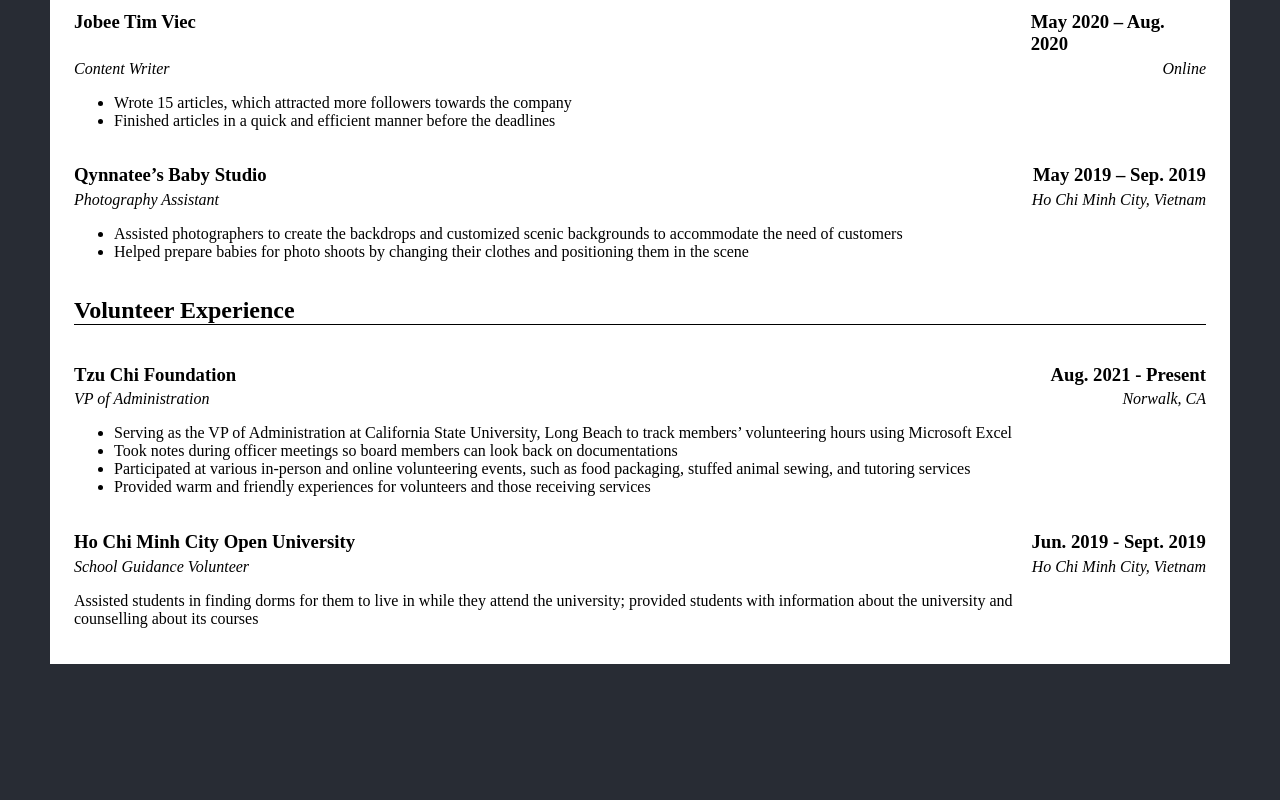
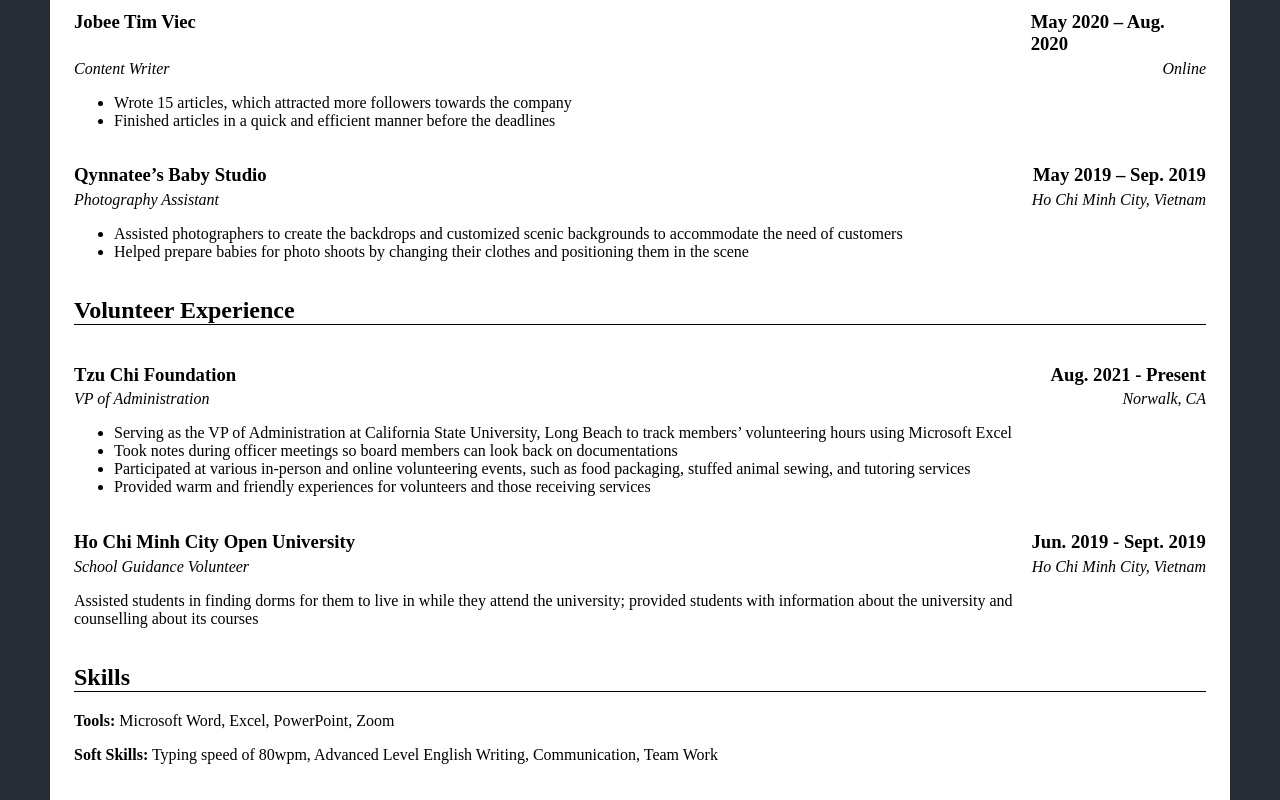
Before and after one commit to Brian-E-Nguyen/Thu-Website, a JavaScript app: page /resume in a window 1280 px wide. Shown: the part 592-1392 px from the top of the page. Before the commit the page ends 1256 px from the top, so only its background shows below. Built offline with nearby package versions, Linux system fonts and the light colour scheme.

Commit message:
ResumeSkills: content and import

```diff
--- a/src/components/Resume/Resume.js
+++ b/src/components/Resume/Resume.js
@@ -3,6 +3,7 @@ import { Container } from '@mui/material';
 import ResumeEducation from './ResumeEducation';
 import ResumeExperience from './ResumeExperience';
 import ResumeVolunteer from './ResumeVolunteer';
+import ResumeSkills from './ResumeSkills';
 
 import './Resume.css';
 
@@ -30,6 +31,7 @@ const Resume = () => {
         <ResumeEducation />
         <ResumeExperience />
         <ResumeVolunteer />
+        <ResumeSkills />
       </Container>
     </div>
   );
--- a/src/components/Resume/ResumeSkills.js
+++ b/src/components/Resume/ResumeSkills.js
@@ -0,0 +1,18 @@
+import './Resume.css';
+
+const ResumeSkills = () => {
+  return (
+    <div>
+      <h2 className='resume__header'>Skills</h2>
+      <p>
+        <b>Tools:</b> Microsoft Word, Excel, PowerPoint, Zoom
+      </p>
+      <p>
+        <b>Soft Skills:</b> Typing speed of 80wpm, Advanced Level English
+        Writing, Communication, Team Work
+      </p>
+    </div>
+  );
+};
+
+export default ResumeSkills;
```
